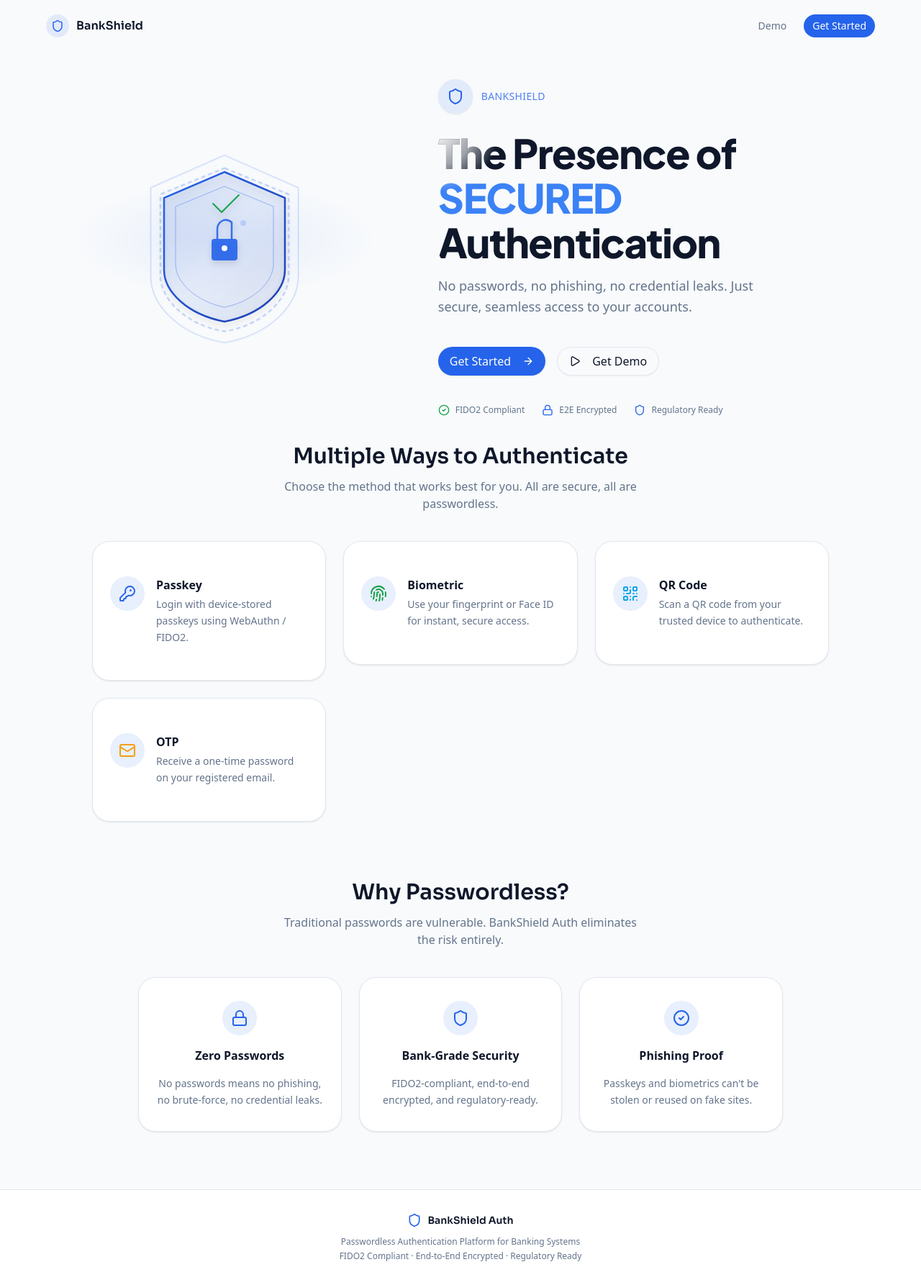
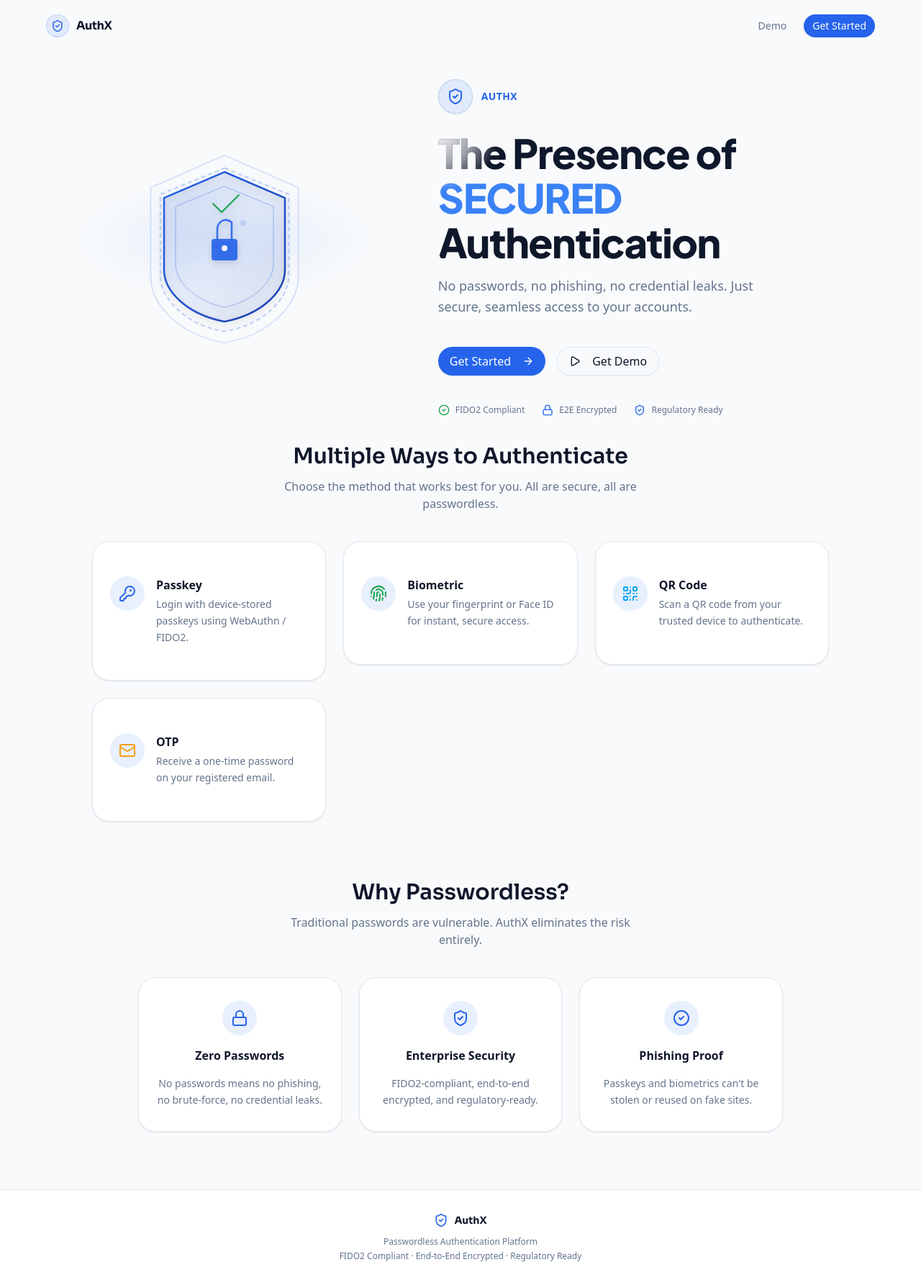
Before and after one commit to suryavanshi99738/AuthX, a Next.js app: page / in a window 1280 px wide. Shown: the whole page at 72% size. Built offline with nearby package versions, Linux system fonts and the light colour scheme.

Commit message:
fix: resolve React hydration mismatch and error #299 caused by browser extensions

```diff
--- a/src/components/landing/LandingPage.tsx
+++ b/src/components/landing/LandingPage.tsx
@@ -1,9 +1,10 @@
 'use client';
 
-import { useState, useRef, useCallback } from 'react';
+import { useState, useRef, useCallback, useEffect } from 'react';
 import { motion, AnimatePresence } from 'framer-motion';
 import {
   Shield,
+  ShieldCheck,
   KeyRound,
   Fingerprint,
   QrCode,
@@ -30,7 +31,7 @@ const AUTH_ICONS = [
 
 const SECURITY_FEATURES = [
   { icon: Lock, label: 'Zero Passwords', desc: 'No passwords means no phishing, no brute-force, no credential leaks.' },
-  { icon: Shield, label: 'Bank-Grade Security', desc: 'FIDO2-compliant, end-to-end encrypted, and regulatory-ready.' },
+  { icon: ShieldCheck, label: 'Enterprise Security', desc: 'FIDO2-compliant, end-to-end encrypted, and regulatory-ready.' },
   { icon: CheckCircle2, label: 'Phishing Proof', desc: 'Passkeys and biometrics can\'t be stolen or reused on fake sites.' },
 ];
 
@@ -53,7 +54,6 @@ function InteractiveShield() {
   }, []);
 
   const handleMouseEnter = useCallback(() => setIsHovered(true), []);
-
   const handleClick = useCallback(() => setClickCount((c) => c + 1), []);
 
   const offsetX = (mousePos.x - 0.5) * 16;
@@ -66,11 +66,13 @@ function InteractiveShield() {
       onMouseLeave={handleMouseLeave}
       onMouseEnter={handleMouseEnter}
       onClick={handleClick}
+      suppressHydrationWarning
       className="relative w-full h-full flex items-center justify-center cursor-pointer select-none"
       style={{ perspective: '800px' }}
     >
       <div
         className="absolute inset-0 pointer-events-none"
+        suppressHydrationWarning
         style={{
           background: `radial-gradient(ellipse 60% 50% at 50% 45%, rgba(37, 99, 235, ${isHovered ? 0.15 : 0.08}) 0%, transparent 70%)`,
           transition: 'background 0.4s ease',
@@ -190,15 +192,15 @@ export function LandingPage() {
   const [demoOpen, setDemoOpen] = useState(false);
 
   return (
-    <div className="min-h-screen flex flex-col bg-background">
+    <div className="min-h-screen flex flex-col bg-background" suppressHydrationWarning>
       {/* ── Navbar ── */}
-      <nav className="px-6 md:px-12 lg:px-16 py-5">
-        <div className="max-w-6xl mx-auto flex items-center justify-between">
+      <nav className="px-6 md:px-12 lg:px-16 py-5" suppressHydrationWarning>
+        <div className="max-w-6xl mx-auto flex items-center justify-between" suppressHydrationWarning>
           <div className="flex items-center gap-2.5">
-            <div className="w-8 h-8 rounded-lg bg-primary/10 flex items-center justify-center">
-              <Shield className="w-4.5 h-4.5 text-primary" />
+            <div className="w-8 h-8 rounded-xl bg-primary/10 flex items-center justify-center border border-primary/20">
+              <ShieldCheck className="w-4.5 h-4.5 text-primary" />
             </div>
-            <span className="font-heading text-base font-semibold">BankShield</span>
+            <span className="font-heading text-base font-bold tracking-tight text-foreground">AuthX</span>
           </div>
           <div className="flex items-center gap-3">
             <Button variant="ghost" size="sm" className="text-sm text-muted-foreground" onClick={() => setDemoOpen(true)}>
@@ -212,8 +214,8 @@ export function LandingPage() {
       </nav>
 
       {/* ── Hero: 2-Column ── */}
-      <section className="flex-1 flex items-center px-6 md:px-12 lg:px-16 py-8">
-        <div className="max-w-6xl mx-auto w-full grid grid-cols-1 lg:grid-cols-[45fr_55fr] gap-8 lg:gap-12 items-center">
+      <section className="flex-1 flex items-center px-6 md:px-12 lg:px-16 py-8" suppressHydrationWarning>
+        <div className="max-w-6xl mx-auto w-full grid grid-cols-1 lg:grid-cols-[45fr_55fr] gap-8 lg:gap-12 items-center" suppressHydrationWarning>
           {/* LEFT: 3D Shield */}
           <motion.div
             className="hidden lg:flex items-center justify-center min-h-[480px]"
@@ -225,12 +227,12 @@ export function LandingPage() {
           </motion.div>
 
           {/* RIGHT: Content */}
-          <motion.div className="flex flex-col justify-center" initial="hidden" animate="visible" variants={staggerContainer}>
-            <motion.div variants={fadeInUp} className="flex items-center gap-3 mb-6">
-              <div className="w-12 h-12 rounded-xl bg-primary/10 flex items-center justify-center shadow-card">
-                <Shield className="w-6 h-6 text-primary" />
+          <motion.div className="flex flex-col justify-center" initial="hidden" animate="visible" variants={staggerContainer} suppressHydrationWarning>
+            <motion.div variants={fadeInUp} className="flex items-center gap-3 mb-6" suppressHydrationWarning>
+              <div className="w-12 h-12 rounded-xl bg-primary/10 flex items-center justify-center shadow-card border border-primary/20" suppressHydrationWarning>
+                <ShieldCheck className="w-6 h-6 text-primary" />
               </div>
-              <span className="text-sm font-medium text-primary/80 tracking-wide">BANKSHIELD</span>
+              <span className="text-sm font-bold text-primary tracking-wide">AUTHX</span>
             </motion.div>
 
             <SpotlightHeading />
@@ -264,26 +266,27 @@ export function LandingPage() {
             <motion.div variants={fadeInUp} className="flex items-center gap-6 mt-10 text-xs text-muted-foreground">
               <div className="flex items-center gap-2"><CheckCircle2 className="w-4 h-4 text-success" /><span>FIDO2 Compliant</span></div>
               <div className="flex items-center gap-2"><Lock className="w-4 h-4 text-primary" /><span>E2E Encrypted</span></div>
-              <div className="flex items-center gap-2"><Shield className="w-4 h-4 text-primary" /><span>Regulatory Ready</span></div>
+              <div className="flex items-center gap-2"><ShieldCheck className="w-4 h-4 text-primary" /><span>Regulatory Ready</span></div>
             </motion.div>
           </motion.div>
         </div>
       </section>
 
       {/* ── Auth Methods Showcase ── */}
-      <section className="px-6 md:px-12 lg:px-16 pb-20">
+      <section className="px-6 md:px-12 lg:px-16 pb-20" suppressHydrationWarning>
         <motion.div
           className="max-w-5xl mx-auto"
           initial="hidden"
           whileInView="visible"
           viewport={{ once: true, margin: '-80px' }}
           variants={staggerContainer}
+          suppressHydrationWarning
         >
           <motion.div variants={fadeInUp} className="text-center mb-10">
             <h2 className="font-heading text-2xl md:text-3xl font-semibold mb-3">Multiple Ways to Authenticate</h2>
             <p className="text-muted-foreground max-w-lg mx-auto">Choose the method that works best for you. All are secure, all are passwordless.</p>
           </motion.div>
-          <div className="grid grid-cols-1 sm:grid-cols-2 lg:grid-cols-3 gap-6">
+          <div className="grid grid-cols-1 sm:grid-cols-2 lg:grid-cols-3 gap-6" suppressHydrationWarning>
             {AUTH_ICONS.map((m) => {
               const descs: Record<string, string> = {
                 passkey: 'Login with device-stored passkeys using WebAuthn / FIDO2.',
@@ -317,19 +320,20 @@ export function LandingPage() {
       </section>
 
       {/* ── Security Benefits ── */}
-      <section className="px-6 md:px-12 lg:px-16 pb-20">
+      <section className="px-6 md:px-12 lg:px-16 pb-20" suppressHydrationWarning>
         <motion.div
           className="max-w-4xl mx-auto"
           initial="hidden"
           whileInView="visible"
           viewport={{ once: true, margin: '-80px' }}
           variants={staggerContainer}
+          suppressHydrationWarning
         >
           <motion.div variants={fadeInUp} className="text-center mb-10">
             <h2 className="font-heading text-2xl md:text-3xl font-semibold mb-3">Why Passwordless?</h2>
-            <p className="text-muted-foreground max-w-lg mx-auto">Traditional passwords are vulnerable. BankShield Auth eliminates the risk entirely.</p>
+            <p className="text-muted-foreground max-w-lg mx-auto">Traditional passwords are vulnerable. AuthX eliminates the risk entirely.</p>
           </motion.div>
-          <div className="grid grid-cols-1 md:grid-cols-3 gap-6">
+          <div className="grid grid-cols-1 md:grid-cols-3 gap-6" suppressHydrationWarning>
             {SECURITY_FEATURES.map((f) => (
               <motion.div key={f.label} variants={scaleIn}>
                 <Card className="shadow-card hover:shadow-card-hover transition-smooth text-center py-8">
@@ -348,13 +352,13 @@ export function LandingPage() {
       </section>
 
       {/* ── Footer ── */}
-      <footer className="mt-auto bg-card border-t border-border py-8 px-6">
-        <div className="max-w-6xl mx-auto text-center">
+      <footer className="mt-auto bg-card border-t border-border py-8 px-6" suppressHydrationWarning>
+        <div className="max-w-6xl mx-auto text-center" suppressHydrationWarning>
           <div className="flex items-center justify-center gap-2 mb-3">
-            <Shield className="w-5 h-5 text-primary" />
-            <span className="text-sm font-semibold font-heading">BankShield Auth</span>
+            <ShieldCheck className="w-5 h-5 text-primary" />
+            <span className="text-sm font-bold font-heading">AuthX</span>
           </div>
-          <p className="text-xs text-muted-foreground">Passwordless Authentication Platform for Banking Systems</p>
+          <p className="text-xs text-muted-foreground">Passwordless Authentication Platform</p>
           <p className="text-xs text-muted-foreground mt-1">FIDO2 Compliant · End-to-End Encrypted · Regulatory Ready</p>
         </div>
       </footer>
```
